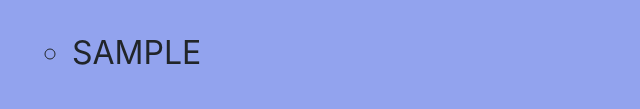
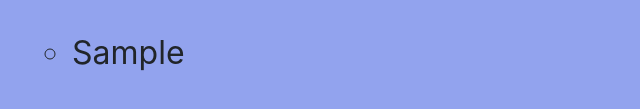
Before and after one commit to vrigolon/Shopping-ToDo-List, a plain HTML site: page index.html in a window 1280 px wide. Both pictures are taken after typing "Sample" into the empty fields and a click on the button "Add". Shown: the part 321-430 px from the top of the page, 308-948 px from the left. Drawn offline with nearby package versions, Linux system fonts and the light colour scheme.

Commit message:
First letter auto capitalized

```diff
--- a/app.js
+++ b/app.js
@@ -3,7 +3,8 @@ function newItem() {
   var ul = document.getElementById("list");
   var li = document.createElement("li");
 
-  li.appendChild(document.createTextNode(item.toUpperCase()));
+  li.appendChild(document.createTextNode(item[0].toUpperCase() +
+  item.slice(1)));
   ul.appendChild(li);
   document.getElementById("input").value = "";
   li.onclick = removeItem;
--- a/index.html
+++ b/index.html
@@ -3,7 +3,6 @@
     <meta charset="utf-8" />
     <meta name="viewport" content="width=device-width, initial-scale=1" />
     <link rel="stylesheet" href="https://stackpath.bootstrapcdn.com/bootstrap/4.4.1/css/bootstrap.min.css" integrity="sha384-Vkoo8x4CGsO3+Hhxv8T/Q5PaXtkKtu6ug5TOeNV6gBiFeWPGFN9MuhOf23Q9Ifjh" crossorigin="anonymous">
-    <script src="https://stackpath.bootstrapcdn.com/bootstrap/4.4.1/js/bootstrap.min.js" integrity="sha384-wfSDF2E50Y2D1uUdj0O3uMBJnjuUD4Ih7YwaYd1iqfktj0Uod8GCExl3Og8ifwB6" crossorigin="anonymous"></script>
     <link rel="stylesheet" href="style.css" />
     <title>
       Lista de Compras
@@ -20,12 +19,7 @@
           <button class="btn btn-primary" type="button" id="button-addon2" onclick="newItem()">Add</button>
         </div>
       </div>
-        <!-- <div id="insertItem">
-            <h2>Lista de Compras</h2>
-            <input id="input" class="" placeholder="Insira um item para a lista" />
-            <button class="btn btn-primary"onclick="newItem()">Adicionar</button>
-        </div> -->
-        <ul id="list"></ul>
+      <ul id="list"></ul>
     </main>
   </body>
   <script src="app.js"></script>
```
